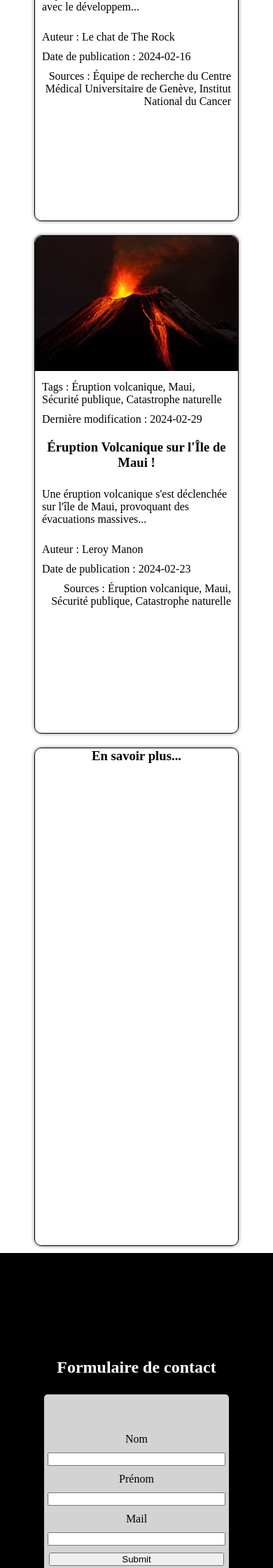
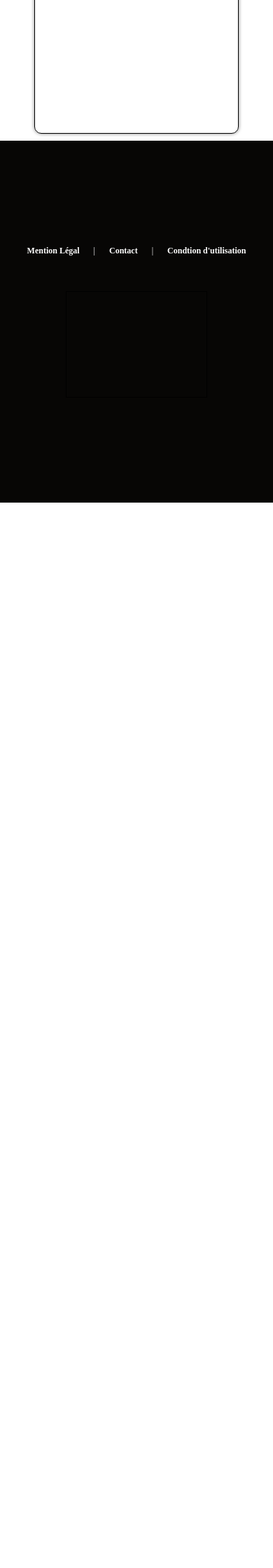
Before and after one commit to TusseauElouan/ExercicePHP, a PHP site: page / in a window 390 px wide; the page is wider, and only the part inside the window is pictured. Shown: the part 3560-5800 px from the top of that part at 70% size. After the commit the page ends 4278 px from the top of that part, so only its background shows below. Run offline with PHP 8.4, Linux system fonts and the light colour scheme; data comes from the database, SQL or seed files in the repository; a map, chart or similar area stays blank; grey boxes are pictures that could not be loaded.

Commit message:
Contact ajout, revu du style css

```diff
--- a/footer.php
+++ b/footer.php
@@ -1,32 +1,12 @@
-<?php
-    if (isset($_REQUEST['nom'], $_REQUEST['prenom'], $_REQUEST['mail'])){
-        $sql = 'INSERT INTO contacts(nom, prenom, mail) VALUES ("'.$_REQUEST['nom'].'", "'.$_REQUEST['prenom'].'", "'.$_REQUEST['mail'].'")';
-        $temp = $pdo->exec($sql);
-        $message = 'Votre contacte a été enregistré !';
-    }
+<footer>
 
-?>
-
-<footer>
-    <h2 id='form'>Formulaire de contact</h2>
-    <form action="#form" method='post' class='formulaire_contact'>
-        <label for="nom">Nom</label>
-        <input type="text" id='nom' name='nom'required/>
-        <label for="prenom">Prénom</label>
-        <input type="text" id="prenom" name='prenom'required/>
-        <label for="mail">Mail</label>
-        <input type="email" id='mail' name='mail'required/>
-        <input type="submit"/>
-        <p>
-            <?php
-
-        if (isset($_REQUEST['nom'], $_REQUEST['prenom'], $_REQUEST['mail'])){
-            echo $message;
-        }?></p>
     </form>
-    <div>
+    <div class="footer-info">
         <a href="mention.php">Mention Légal</a>
+        <p>|</p>
+        <a href="contact.php">Contact</a>
+        <p>|</p>
         <a href="condition.php">Condtion d'utilisation</a>
     </div>
-    <iframe src="https://www.google.com/maps/embed?pb=!1m18!1m12!1m3!1d2708.181354992621!2d-2.2610377232932706!3d47.252156912385836!2m3!1f0!2f0!3f0!3m2!1i1024!2i768!4f13.1!3m3!1m2!1s0x480568bfdf4e941b%3A0x36440760236165cc!2s1%20Bd%20de%20l&#39;Universit%C3%A9%2C%2044600%20Saint-Nazaire!5e0!3m2!1sfr!2sfr!4v1709133329146!5m2!1sfr!2sfr" width="600" height="450" style="border:1px solid black;" allowfullscreen="" loading="lazy" referrerpolicy="no-referrer-when-downgrade"></iframe>
+    <iframe src="https://www.google.com/maps/embed?pb=!1m18!1m12!1m3!1d2708.181354992621!2d-2.2610377232932706!3d47.252156912385836!2m3!1f0!2f0!3f0!3m2!1i1024!2i768!4f13.1!3m3!1m2!1s0x480568bfdf4e941b%3A0x36440760236165cc!2s1%20Bd%20de%20l&#39;Universit%C3%A9%2C%2044600%20Saint-Nazaire!5e0!3m2!1sfr!2sfr!4v1709133329146!5m2!1sfr!2sfr" class='map' allowfullscreen="" loading="lazy" referrerpolicy="no-referrer-when-downgrade"></iframe>
 </footer>
--- a/style.css
+++ b/style.css
@@ -12,7 +12,7 @@
 }
 
 header{
-    background-color: black;
+    background-color: #070605;
     display: grid;
     grid-template-columns: auto auto;
     height: 80px;
@@ -29,7 +29,7 @@
 }
 
 .logo{
-    width:5%;
+    width:60px;
 }
 
 .nav-container{
@@ -167,9 +167,26 @@
     flex-direction: column;
     align-items: center;
     justify-content: center;
-    background-color: black;
+    background-color: #070605;
     color: white;
     padding: 150px 0;
+}
+
+.main-contact{
+    display: flex;
+    align-items: center;
+    justify-content: center;
+}
+
+.formulaire-container{
+    display: flex;
+    flex-direction: column;
+    align-items: center;
+    justify-content: center;
+    background-color: aliceblue;
+    border-radius: 10px;
+    padding: 20px;
+    border: 1px solid rgb(87, 87, 233);
 }
 
 .formulaire_contact{
@@ -177,21 +194,206 @@
     flex-direction: column;
     align-items: center;
     justify-content: center;
-    background-color: lightgray;
-    margin: 25px;
-    color: black;
-    border-radius: 5px;
-    height: 300px;
 }
 
-.formulaire_contact label, .formulaire_contact input{
-    margin: 5px;
-    width: 250px;
-    text-align: center;
+.formulaire_contact input{
+    margin: 10px 0px;
+    border-radius: 10px;
+    width: 300px;
+}
+
+.formulaire_contact label{
+    margin: 10px 0px;
+
+}
+
+.submit{
+    width: 100px !important;
+}
+
+.footer-info{
+    display: flex;
+    justify-content: center;
+    align-items: center;
+    gap: 20px;
+    margin-bottom: 50px;
+}
+
+.footer-info a{
+    color: white;
+    font-weight: bold;
+    text-decoration: none;
+    transition: 0.3s;
+    font-size: 20px;
+}
+
+.footer-info a:hover{
+    color: lightgreen;
+    transition: 0.3s
+}
+
+.map{
+    width:600px;
+    height:450px;
+    border:1px solid black;
 }
 
 @media  screen and (max-width: 1400px) {
     .actus-container{
         grid-template-columns: auto;
     }
+
+    #accueil{
+        font-size: 40px;
+    }
+
+    .title-header{
+        font-size: 20px;
+    }
+
+    .logo-container{
+        margin-left:10px;
+        width: min-content;
+    }
+
+    .actualite{
+        min-height: 500px;
+    }
+
+    .map{
+        width: 300px;
+        height:225px;
+    }
+
+    p, a{
+        font-size: 14px !important;
+    }
+
+    h3{
+        font-size: 30px;
+    }
+
+    h2{
+        font-size: 40px !important;
+    }
+
+    h1{
+        font-size: 50px;
+    }
+
+    .logo{
+        width: 50px;
+    }
+
+    header{
+        height: 80px;
+    }
+
+    .formulaire_contact input{
+        width: 200px;
+    }
+
+    .formulaire_contact label{
+        font-size: 14px !important;
+    }
 }
+
+@media  screen and (max-width: 600px) {
+    .actualite{
+        min-height: 300px;
+    }
+
+    .map{
+        width: 200px;
+        height:150px;
+    }
+
+    p, a{
+        font-size: 12px !important;
+    }
+
+    h3{
+        font-size: 18px;
+    }
+
+    h2{
+        font-size: 28px !important;
+    }
+
+    h1{
+        font-size: 38px;
+    }
+
+    .logo{
+        width: 40px;
+    }
+
+    header{
+        height: 60px;
+    }
+}
+
+
+@media  screen and (min-width: 2500px) {
+    .map{
+        width: 800px;
+        height:600px;
+    }
+
+    p, a{
+        font-size: 50px !important;
+    }
+
+    h3{
+        font-size: 100px;
+    }
+
+    h2{
+        font-size: 150px !important;
+    }
+
+    h1{
+        font-size: 180px;
+    }
+
+    .logo{
+        width: 140px;
+    }
+
+    header{
+        height: 160px;
+    }
+}
+
+
+@media  screen and (min-width: 3000px) {
+
+    .map{
+        width: 1000px;
+        height:750px;
+    }
+
+    p, a{
+        font-size: 70px !important;
+    }
+
+    h3{
+        font-size: 120px;
+    }
+
+    h2{
+        font-size: 170px !important;
+    }
+
+    h1{
+        font-size: 200px;
+    }
+
+    .logo{
+        width: 160px;
+    }
+
+    header{
+        height: 220px;
+    }
+}
```
Also changed, not shown: contact.php (added, +44 -0 lines).
